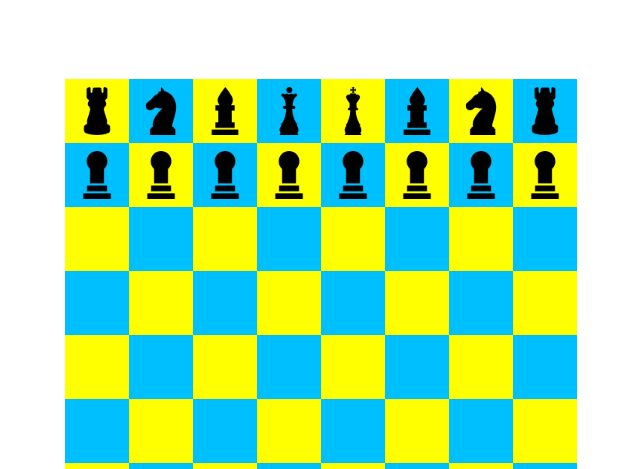
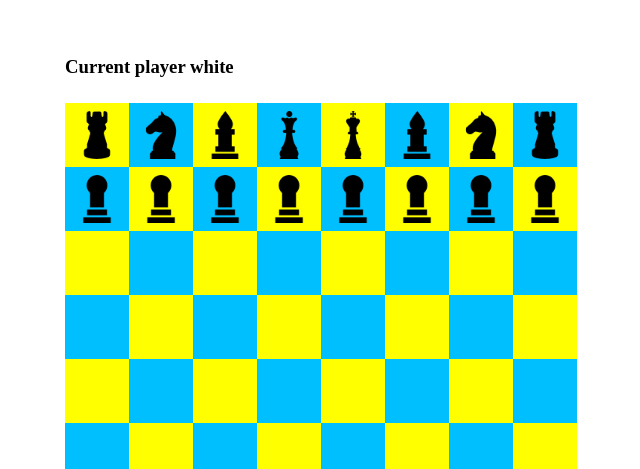
Before and after one commit to StasKobles/chess_game, a React (Create React App) app: page / in a window 1280 px wide. Shown: the part 305-774 px from the top of the page, without its empty margins (319-959 px from the left). Built offline with nearby package versions, Linux system fonts and the light colour scheme.

Commit message:
Turn changer

```diff
--- a/src/App.css
+++ b/src/App.css
@@ -11,10 +11,15 @@
   align-items: center;
 }
 .board {
+  padding-top: 25px;
   width: calc(64px * 8);
   height: calc(64px * 8);
   display: flex;
   flex-wrap: wrap;
+}
+.boardContainer {
+  display: flex;
+  flex-direction: column;
 }
 .cell {
   width: 64px;
--- a/src/App.tsx
+++ b/src/App.tsx
@@ -2,12 +2,24 @@
 import "./App.css";
 import BoardComponent from "./components/BoardComponent";
 import { Board } from "./models/Board";
+import { Colors } from "./models/Colors";
+import { Player } from "./models/Player";
 const App = () => {
   const [board, setBoard] = useState(new Board());
+  const [whitePlayer, setWhitePlayer] = useState(new Player(Colors.WHITE));
+  const [blackPlayer, setBlackPlayer] = useState(new Player(Colors.BLACK));
+  const [currentPlayer, setCurrentPlayer] = useState<Player | null>(null);
 
   useEffect(() => {
     restart();
+    setCurrentPlayer(whitePlayer);
   }, []);
+
+  function swapPlayer() {
+    setCurrentPlayer(
+      currentPlayer?.color === Colors.WHITE ? blackPlayer : whitePlayer
+    );
+  }
 
   function restart() {
     const newBoard = new Board();
@@ -17,7 +29,12 @@
   }
   return (
     <div className="app">
-      <BoardComponent board={board} setBoard={setBoard}></BoardComponent>
+      <BoardComponent
+        board={board}
+        setBoard={setBoard}
+        currentPlayer={currentPlayer}
+        swapPlayer={swapPlayer}
+      ></BoardComponent>
     </div>
   );
 };
--- a/src/components/BoardComponent.tsx
+++ b/src/components/BoardComponent.tsx
@@ -1,14 +1,22 @@
 import React, { FC, useEffect, useState } from "react";
 import { Board } from "../models/Board";
 import { Cell } from "../models/Cell";
+import { Player } from "../models/Player";
 import CellComponents from "./CellComponents";
 
 interface BoardProps {
   board: Board;
   setBoard: (board: Board) => void;
+  currentPlayer: Player | null;
+  swapPlayer: () => void;
 }
 
-const BoardComponent: FC<BoardProps> = ({ board, setBoard }) => {
+const BoardComponent: FC<BoardProps> = ({
+  board,
+  setBoard,
+  currentPlayer,
+  swapPlayer,
+}) => {
   const [selectedCell, setSelectedCell] = useState<Cell | null>(null);
 
   function click(cell: Cell) {
@@ -18,9 +26,12 @@
       selectedCell.figure?.canMove(cell)
     ) {
       selectedCell?.moveFigure(cell);
+      swapPlayer();
       setSelectedCell(null);
     } else {
+      if (cell.figure?.color === currentPlayer?.color) {
         setSelectedCell(cell);
+      }
     }
   }
 
@@ -38,6 +49,8 @@
     setBoard(newBoard);
   }
   return (
+    <div className="boardContainer">
+      <h3>Current player {currentPlayer?.color}</h3>
       <div className="board">
         {board.cells.map((row, index) => (
           <React.Fragment key={index}>
@@ -54,6 +67,7 @@
           </React.Fragment>
         ))}
       </div>
+    </div>
   );
 };
 
--- a/src/models/Player.ts
+++ b/src/models/Player.ts
@@ -1,5 +1,9 @@
+import { Colors } from "./Colors";
+
 export class Player {
-  constructor() {
+  color: Colors;
 
+  constructor(color: Colors) {
+    this.color = color;
   }
 }
--- a/src/models/figures/King.ts
+++ b/src/models/figures/King.ts
@@ -13,6 +13,22 @@
     if (!super.canMove(target)) {
       return false;
     }
-    return true;
+    if(Math.abs(target.x - this.cell.x) > 1 || Math.abs(target.y - this.cell.y) > 1 ) {
+      return false;
+    }
+
+    if(this.cell.isEmptyVertical(target)) {
+      return true;
+    }
+
+    if(this.cell.isEmptyHorizontal(target)) {
+      return true;
+    }
+
+    if(this.cell.isEmptyDiagonal(target)) {
+      return true;
+    }
+
+    return false
   }
 }
```
Lines whose indentation alone changed are shown as unchanged.
